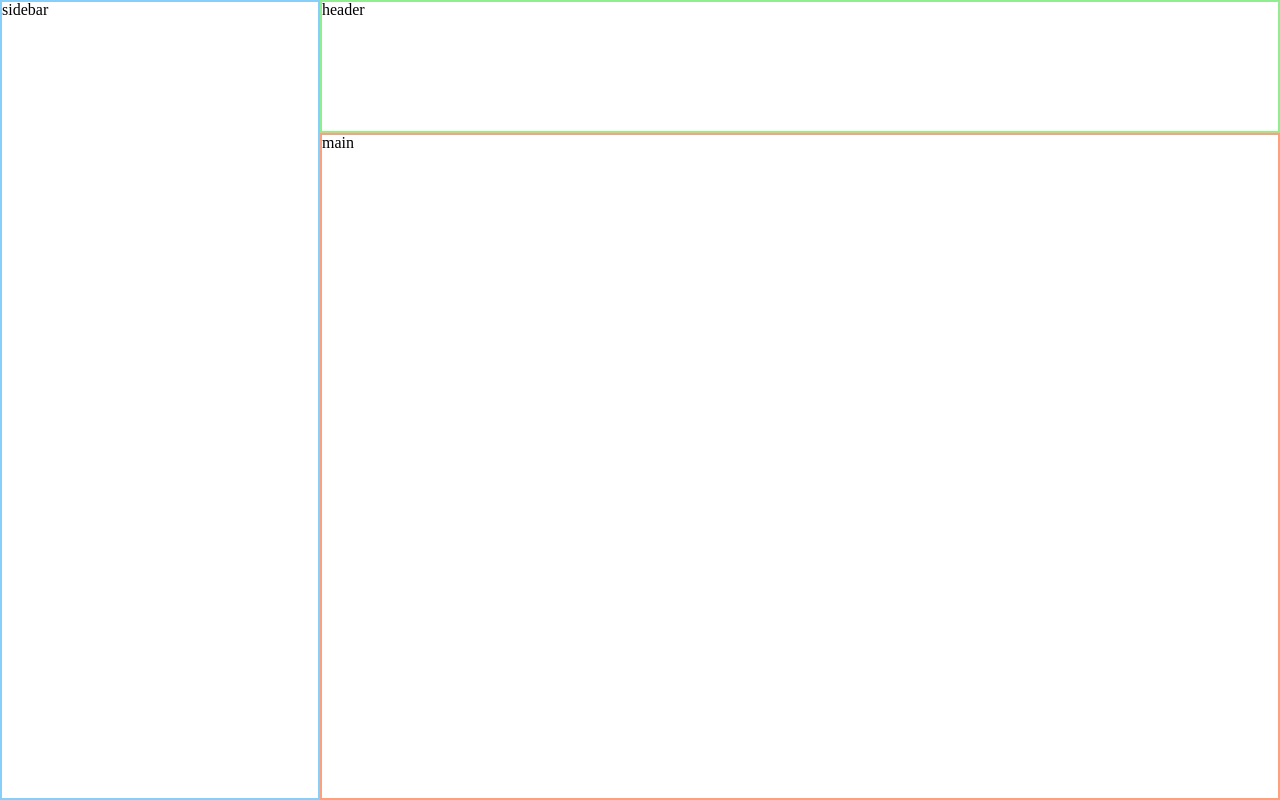
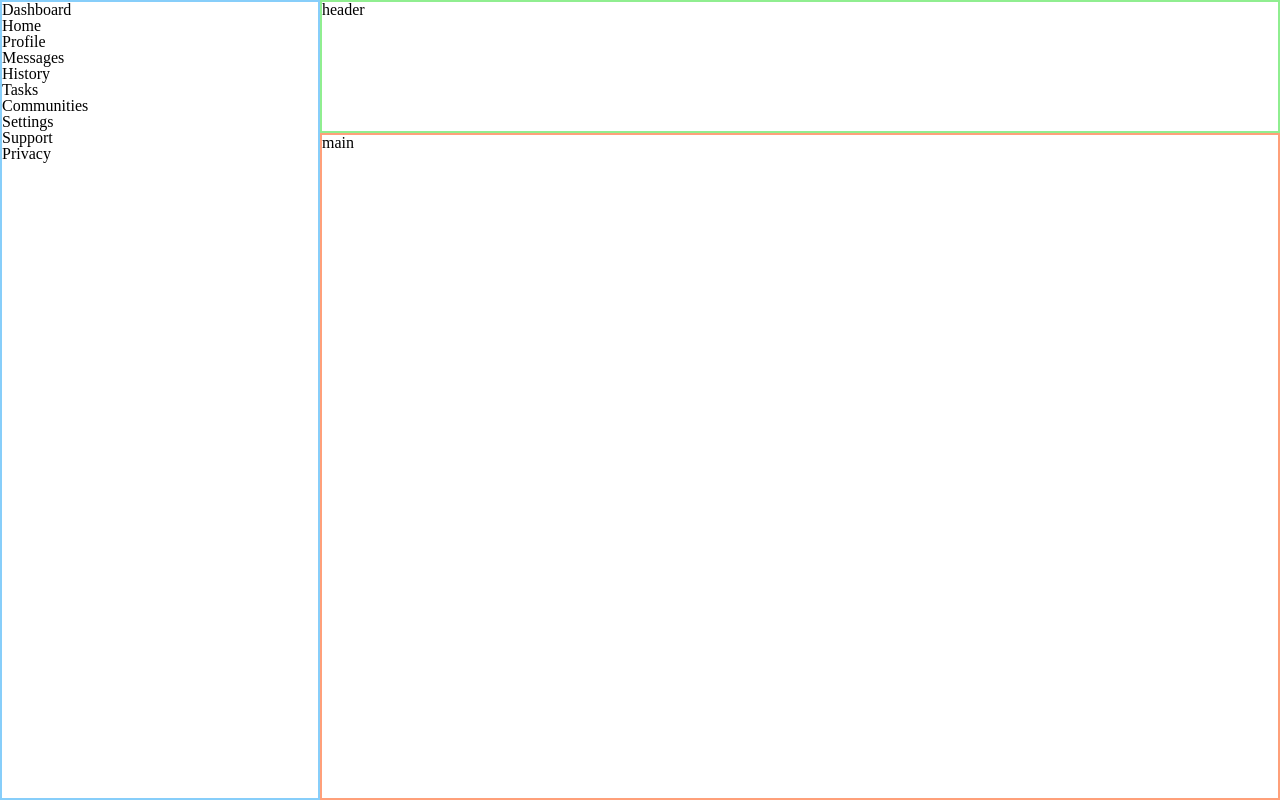
Before and after one commit to morfenza/admin-dashboard, a plain HTML site: page index.html in a window 1280 px wide. Drawn offline with Linux system fonts and the light colour scheme.

Commit message:
Fix ul extra nesting

```diff
--- a/index.html
+++ b/index.html
@@ -11,7 +11,20 @@
 <body>
   <div class="main-container">
     <div class="sidebar">
-      sidebar
+      <h1>Dashboard</h1>
+      <ul>
+        <li>Home</li>
+        <li>Profile</li>
+        <li>Messages</li>
+        <li>History</li>
+        <li>Tasks</li>
+        <li>Communities</li>
+      </ul>
+      <ul>
+        <li>Settings</li>
+        <li>Support</li>
+        <li>Privacy</li>
+      </ul>
     </div>
     <header class="header">
       header
```
